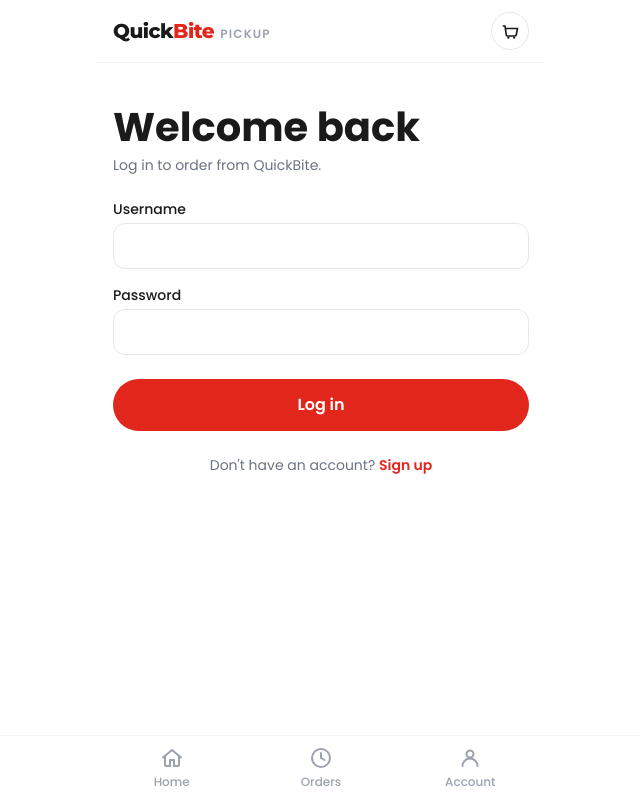
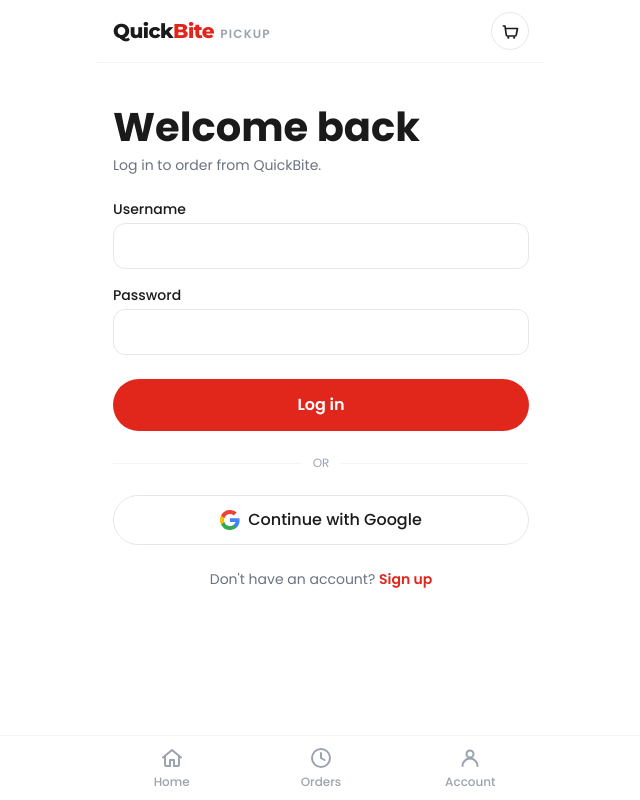
Before and after one commit to lfgSammy/Quickbite_Frontend, a React (Create React App) app: page /login in a window 1280 px wide. Shown: the whole page, without its empty margins (319-959 px from the left). Built offline with nearby package versions, Linux system fonts and the light colour scheme; no server answers.

Commit message:
feat: add Google login button to LoginPage for OAuth integration

```diff
--- a/src/pages/LoginPage.js
+++ b/src/pages/LoginPage.js
@@ -2,6 +2,8 @@ import { useState } from 'react';
 import { Link, useNavigate, useLocation } from 'react-router-dom';
 import { useAuth } from '../context/AuthContext';
 import ErrorMessage, { extractErrorMessage } from '../components/ErrorMessage';
+import { GoogleIcon } from '../components/icons';
+import { redirectToGoogle } from '../utils/googleAuth';
 
 const inputClass =
   'rounded-xl border border-gray-200 px-3 py-2.5 text-input focus:border-brand-red focus:outline-none focus:ring-1 focus:ring-brand-red';
@@ -75,6 +77,21 @@ export default function LoginPage() {
         </button>
       </form>
 
+      <div className="flex items-center gap-3">
+        <div className="h-px flex-1 bg-gray-100" />
+        <span className="text-caption text-gray-400">OR</span>
+        <div className="h-px flex-1 bg-gray-100" />
+      </div>
+
+      <button
+        type="button"
+        onClick={() => redirectToGoogle(location.state?.from?.pathname || '/')}
+        className="flex w-full items-center justify-center gap-2 rounded-full border border-gray-200 py-3 text-btn-lg font-medium text-brand-black hover:bg-gray-50"
+      >
+        <GoogleIcon className="h-5 w-5" />
+        Continue with Google
+      </button>
+
       <p className="text-center text-body-sm text-gray-500">
         Don't have an account?{' '}
         <Link to="/register" className="font-semibold text-brand-red">
```
